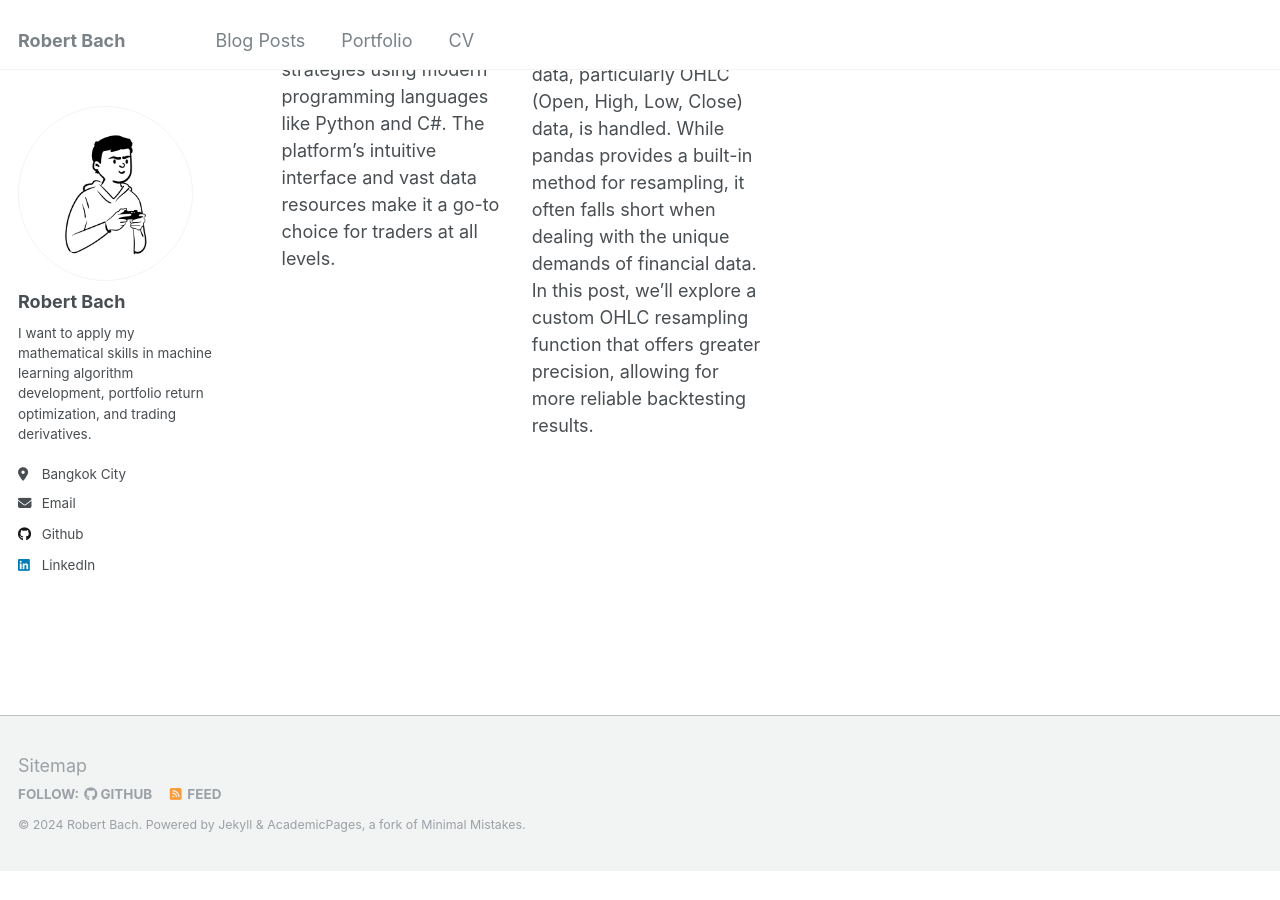
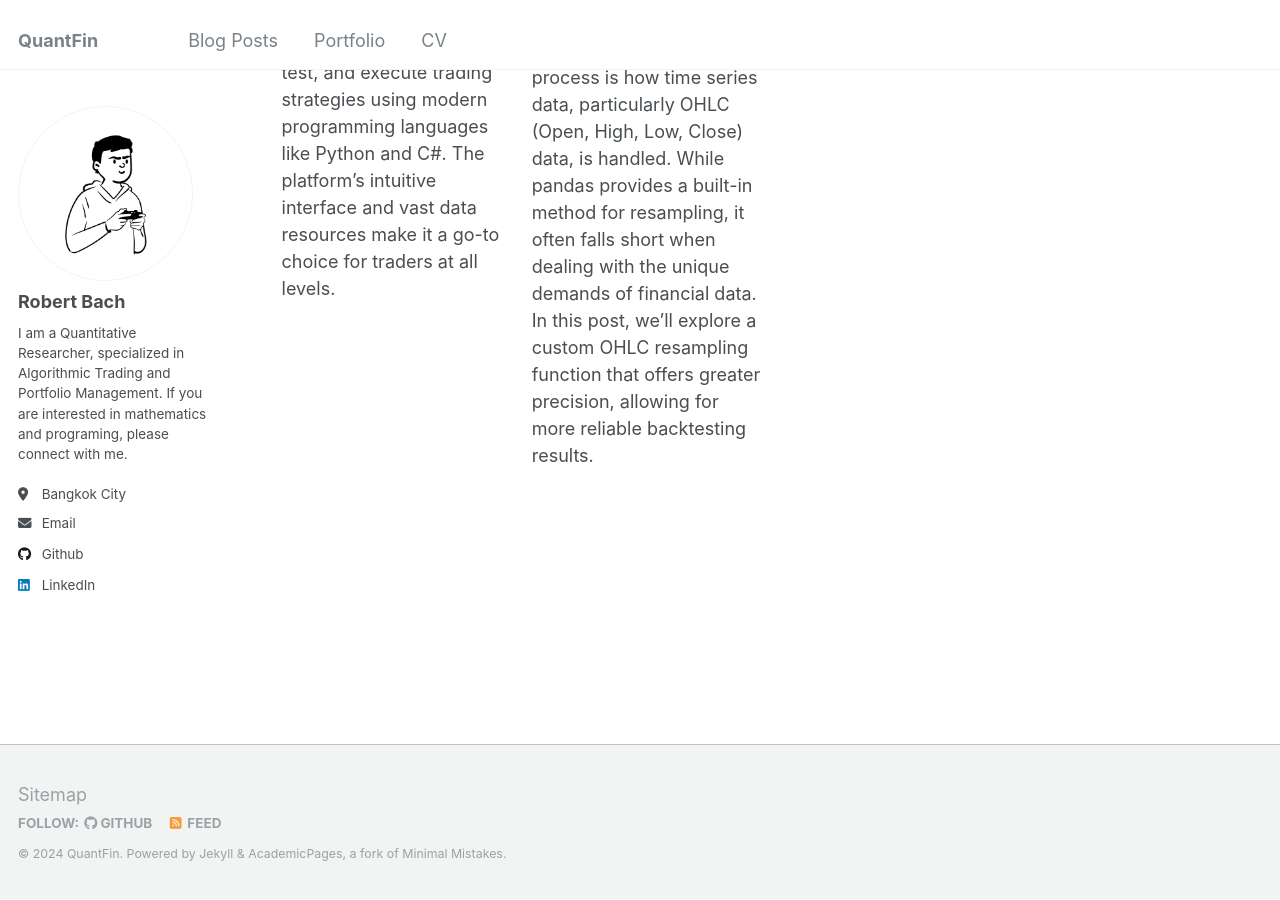
Before and after one commit to baobach/baobach.github.io, a Jekyll site: the page built from _posts/2024-08-29-devdocs.md, in a window 1280 px wide and 900 px high, scrolled down 4076 px. Built offline with Jekyll 4.4.1, drawn with Linux system fonts in a browser that asks for light colours; before the commit the page ends 4946 px from its top, so only the background shows below that.

Commit message:
Update personal info and fix typos

```diff
--- a/_config.yml
+++ b/_config.yml
@@ -8,9 +8,9 @@
 
 # Basic Site Settings
 locale                   : "en-US"
-title                    : "Robert Bach"
+title                    : "QuantFin"
 title_separator          : ""
-name                     : &name "Robert Bach"
+name                     : &name "QuantFin"
 description              : &description "Robert's personal website"
 url                      : https://quantfin.net # the base hostname & protocol for your site e.g. "https://mmistakes.github.io"
 baseurl                  : "" # the subpath of your site, e.g. "/blog"
@@ -24,7 +24,7 @@ author:
   avatar           : "profile_picture.jpg"
   name             : "Robert Bach"
   pronouns         : # example: "she/her"
-  bio              : "I want to apply my mathematical skills in machine learning algorithm development, portfolio return optimization, and trading derivatives."
+  bio              : "I am a Quantitative Researcher, specialized in Algorithmic Trading and Portfolio Management. If you are interested in mathematics and programing, please connect with me."
   location         : "Bangkok City"
   employer         :
   uri              : # URL
--- a/_posts/2024-08-29-devdocs.md
+++ b/_posts/2024-08-29-devdocs.md
@@ -6,23 +6,19 @@ tags:
   - software development
   - python
 ---
-
 As a data scientist and quant developer, I constantly juggle between various libraries and frameworks. Scikit-learn, Pandas, and NumPy are the pillars of my work, whether I’m building predictive models, analyzing financial data, or optimizing trading strategies. However, keeping track of the vast amount of documentation for each library used to slow me down. That’s where devdocs.io comes in, and it has completely transformed my workflow.
 
-The Challenges of Managing Multiple Libraries
-======
+## The Challenges of Managing Multiple Libraries
 
 Working with multiple libraries is an everyday necessity in the fields of data science and quantitative finance. Whether it's manipulating data with Pandas, performing complex mathematical operations with NumPy, or implementing machine learning models with scikit-learn, each library comes with its own set of documentation. Traditionally, navigating this vast landscape meant keeping numerous tabs open, constantly switching between them, and struggling to remember where specific functions or methods were documented. This multitasking often led to lost focus and inefficiencies, affecting the speed and quality of work.
 
-What is DevDocs.io?
-======
+## What is DevDocs.io?
 
 [DevDocs.io](https://devdocs.io) is an open-source project that aggregates documentation for a multitude of programming languages, libraries, and frameworks into one simple, easy-to-navigate interface. It combines simplicity with power, allowing you to search through all the necessary docs in real time. The tool is particularly useful for developers working in data science and quantitative finance, where speed and accuracy are crucial.
 
 ![Accessing multiple documents](https://quantfin.net/images/blogs/multi-docs.gif)
 
-How DevDocs.io Has Transformed My Workflow
-======
+## How DevDocs.io Has Transformed My Workflow
 
 Since incorporating DevDocs.io into my workflow, the difference has been night and day. Here’s how it has revolutionized my work:
 
@@ -32,8 +28,7 @@ Since incorporating DevDocs.io into my workflow, the difference has been night a
 
 - **Offline Access**: DevDocs even offers an offline mode, which means I can access the documentation even when I’m not connected to the internet. This has been a lifesaver during long flights or when working in areas with spotty connectivity.
 
-Why DevDocs.io Is a Game-Changer for Data Scientists and Quant Developers
-======
+## Why DevDocs.io Is a Game-Changer for Data Scientists and Quant Developers
 
 The impact of DevDocs.io on my workflow extends beyond just convenience. Here’s why it’s a must-have tool:
 
@@ -45,8 +40,6 @@ The impact of DevDocs.io on my workflow extends beyond just convenience. Here’
 
 ![Offline mode](https://quantfin.net/images/blogs/offline-mode.gif)
 
-Conclusion
-======
+## Conclusion
 
 In the fast-paced world of data science and quantitative finance, every second counts. DevDocs.io has become an indispensable tool in my toolkit, streamlining my coding process and enabling me to work more efficiently. By centralizing all the documentation I need in one accessible location, DevDocs has not only saved me time but also enhanced the quality of my work. If you’re not using it yet, I highly recommend giving it a try—you’ll be amazed at how much time you can save!
-------
```
Also changed, not shown: _posts/2024-08-28-ohlc-resampling.md (+4 -9 lines).
